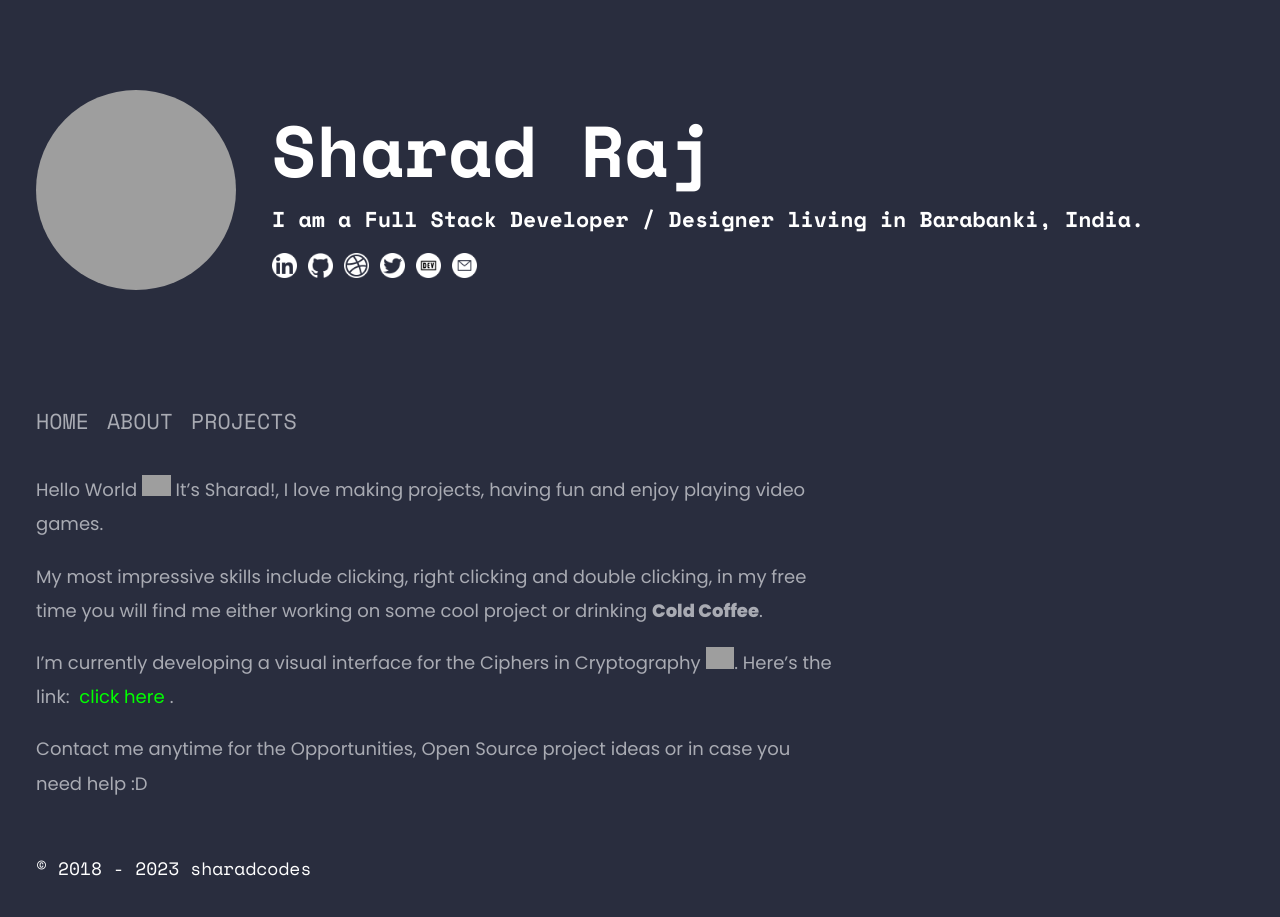
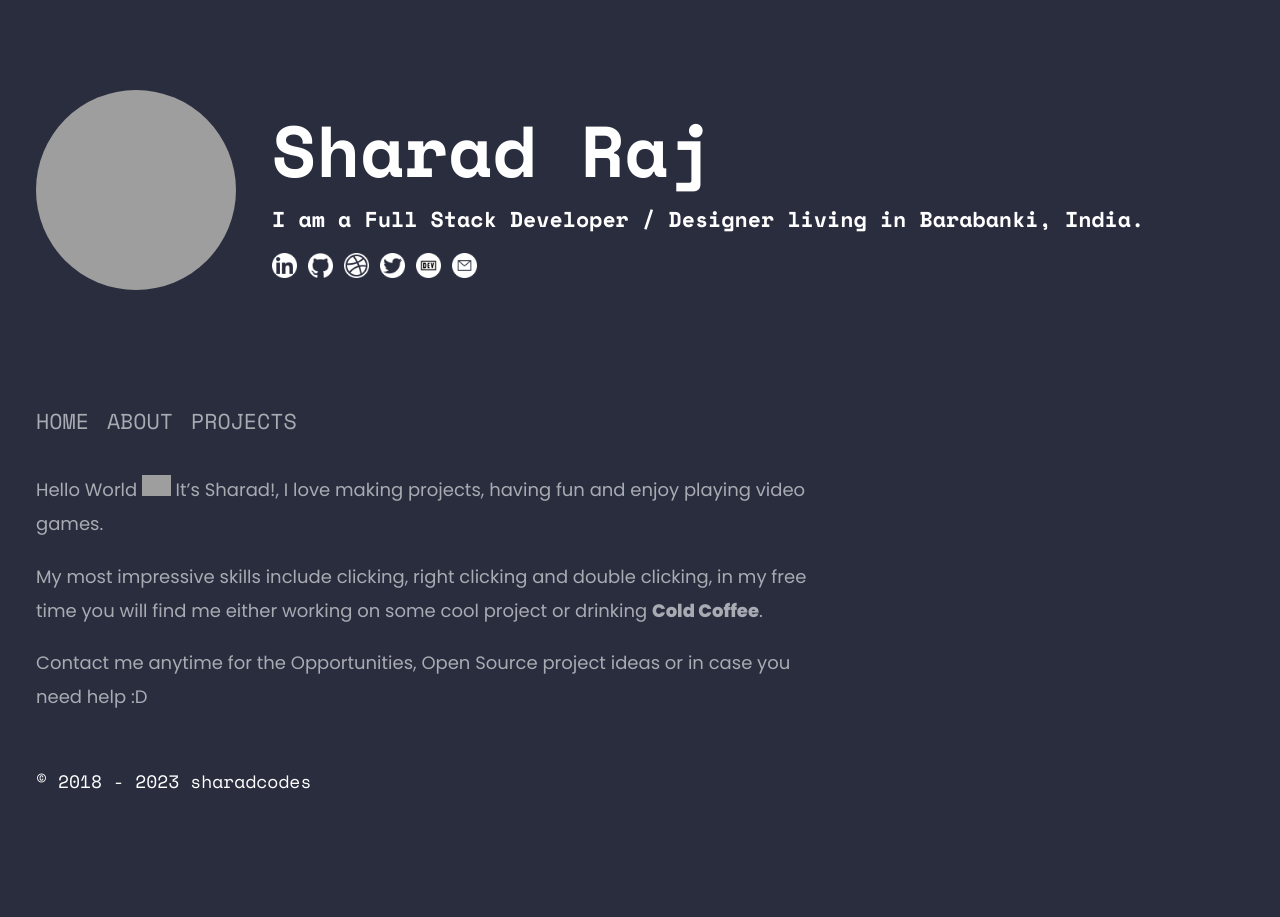
Before and after one commit to sharadcodes/sharadcodes.github.io, a Jekyll site: the page built from about.md, in a window 1280 px wide. Built offline with Jekyll 4.4.1, drawn with Linux system fonts in a browser that asks for light colours; nearby versions of some CDN libraries; grey boxes are pictures that could not be loaded.

Commit message:
Update about.md

```diff
--- a/about.md
+++ b/about.md
@@ -9,8 +9,8 @@ It’s Sharad!, I love making projects, having fun and enjoy playing video games
 
 My most impressive skills include clicking, right clicking and double clicking, in my free time you will find me either working on some cool project or drinking **Cold Coffee**.
 
-I'm currently developing a visual interface for the Ciphers in Cryptography
+<!-- I'm currently developing a visual interface for the Ciphers in Cryptography
 <img src='https://emojis.slackmojis.com/emojis/images/1471045839/793/computerrage.gif' alt='' class='emoji'>.
-Here's the link: [click here](https://sharadcodes.github.io/crypto/).
+Here's the link: [click here](https://sharadcodes.github.io/crypto/).  -->
 
 Contact me anytime for the Opportunities, Open Source project ideas or in case you need help :D
```
